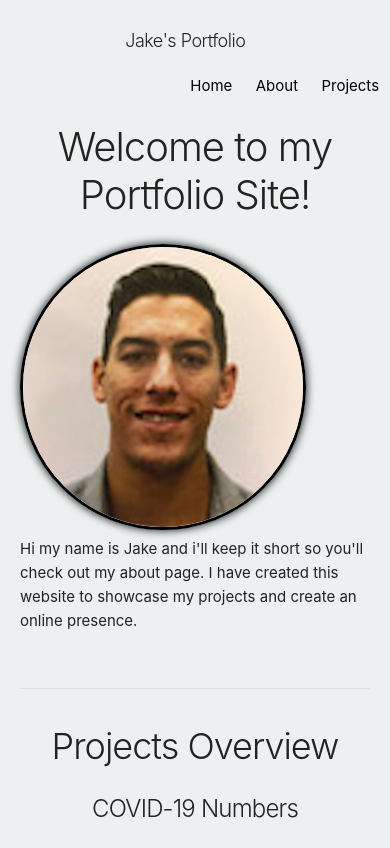
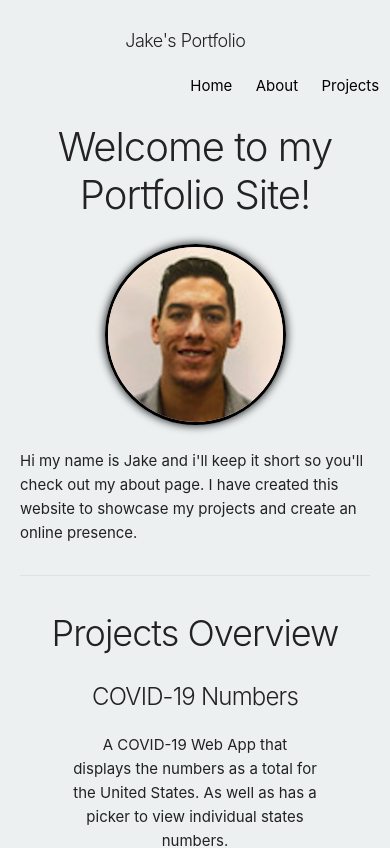
Before and after one commit to jgarcia4444/portfolio, a React (Create React App) app: page / in a window 390 px wide. Shown: the top 848 px of the page. Built offline with nearby package versions, Linux system fonts and the light colour scheme.

Commit message:
Image on the home screen nnow align to the center at the phone breakpoint and the text has also been given a top margin once the screen is at the phone breakpoint.

```diff
--- a/src/App.css
+++ b/src/App.css
@@ -53,12 +53,11 @@ body {
 
 .banner-bio {
   margin-top: 7%;
-  text-align: left;
 }
 
 
 #portrait {
-  width: 80%;
+  width: 60%;
   border-radius: 50%;
   border: 3px solid black;
   box-shadow: 0 0 10px black;
@@ -143,6 +142,10 @@ body {
   text-align: left;
 }
 
+#quick-bio {
+  text-align: left;
+}
+
 @media only screen and (max-width: 550px) {
   #social-icons {
     text-align: center;
@@ -150,4 +153,16 @@ body {
   #about-name {
     text-align: center;
   }
+
+  #portrait {
+    width: 50%;
+    margin: 0 auto;
+    text-align: center;
+  }
+
+  #quick-bio {
+    margin-top: 5%;
+    margin-bottom: 0;
+  }
+
 }
--- a/src/components/Home.js
+++ b/src/components/Home.js
@@ -9,10 +9,10 @@ const Home = (props) => {
             </h1>
             <div className="banner-bio">
                 <div className="row">
-                    <div className="four columns">
+                    <div className="six columns">
                         <img id="portrait" src="imgs/portrait.jpeg" alt="Jake Garcia" />
                     </div>
-                    <div className="eight columns">
+                    <div className="six columns">
                         <p id="quick-bio">
                             Hi my name is Jake and i'll keep it short so you'll check out my about page. I have created this website to showcase my projects and create an online presence.
                         </p>
```
